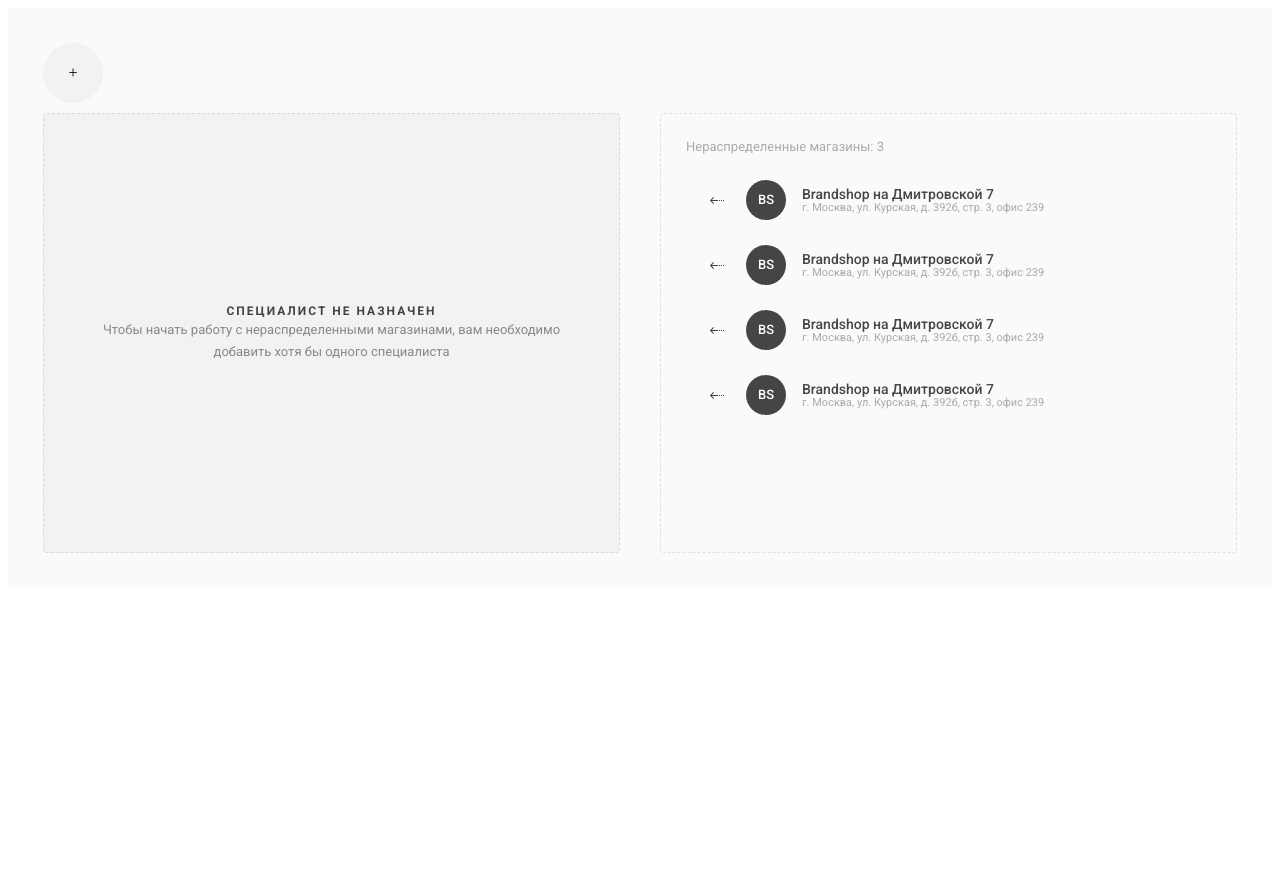
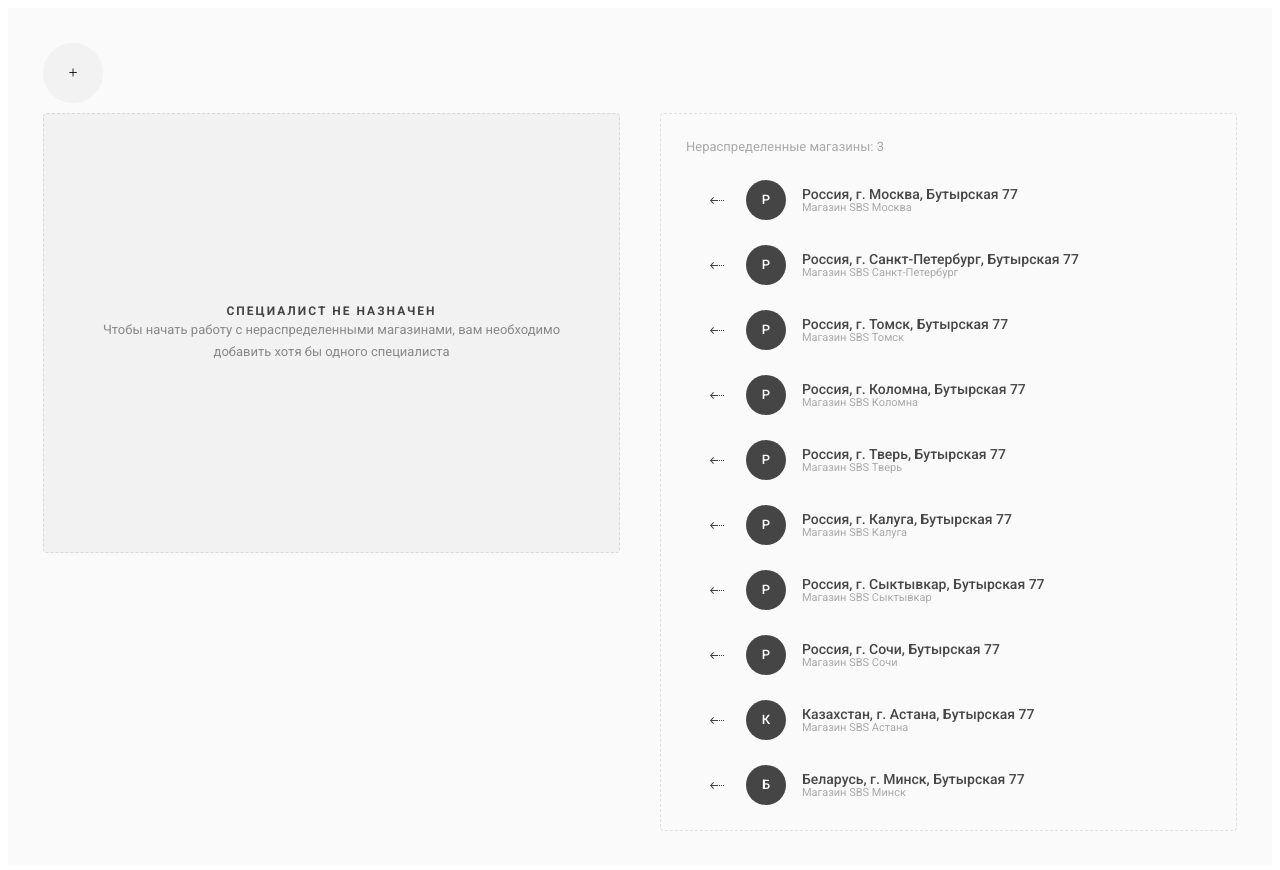
Before and after one commit to BOBRIWE/super-brands-task, an Angular app: page / in a window 1280 px wide. Shown: the top 870 px of the page. Before the commit the page ends 800 px from the top, so only its background shows below. Built offline with nearby package versions, Linux system fonts and the light colour scheme.

Commit message:
Large data binding and logic

```diff
--- a/src/app/employers-list/components/employers-item/employers-item.component.html
+++ b/src/app/employers-list/components/employers-item/employers-item.component.html
@@ -2,8 +2,10 @@
   <h4>Специалист</h4>
   <app-employer-description [employer]="employer" (removeClicked)="binClicked($event)"></app-employer-description>
 </article>
-<article>
+<article class="shops">
   <h4>Магазины</h4>
-  <span>Не назначены</span>
-  <app-shop-item></app-shop-item>
+  <span *ngIf="!employerShops && employerShops.length === 0">Не назначены</span>
+  <section class="shop__list">
+    <app-shop-item [shop]="shop" *ngFor="let shop of employerShops"></app-shop-item>
+  </section>
 </article>
--- a/src/app/employers-list/components/employers-item/employers-item.component.scss
+++ b/src/app/employers-list/components/employers-item/employers-item.component.scss
@@ -12,4 +12,12 @@
   grid-template-rows: auto auto 1fr;
 
   z-index: 10;
+
+  & > .shops {
+    & > .shop__list {
+      display: grid;
+      grid-auto-flow: row;
+      row-gap: 20px;
+    }
+  }
 }
--- a/src/app/employers-list/components/employers-item/employers-item.component.ts
+++ b/src/app/employers-list/components/employers-item/employers-item.component.ts
@@ -1,22 +1,46 @@
-import { Component, EventEmitter, Input, OnInit, Output } from '@angular/core';
+import { Component, EventEmitter, Input, OnChanges, OnInit, Output, SimpleChanges } from '@angular/core';
 import { IEmployer } from '../../../backend/services/employers.service';
+import { IShop, ShopsService } from '../../../backend/services/shops.service';
+import { CreateWorkerShopRequestService, IManyToManyItem } from '../../../backend/services/create-worker-shop-request.service';
 
 @Component({
   selector: 'app-employers-item',
   templateUrl: './employers-item.component.html',
   styleUrls: ['./employers-item.component.scss']
 })
-export class EmployersItemComponent implements OnInit {
+export class EmployersItemComponent implements OnInit, OnChanges {
   @Input() employer: IEmployer;
+  @Input() localManyToMany: IManyToManyItem[];
   @Output() removeClicked = new EventEmitter();
 
-  constructor() { }
+  constructor(private shopsService: ShopsService, private createWorkerShopRequestService: CreateWorkerShopRequestService) { }
+
+  employerShops: IShop[] = [];
 
   binClicked(event) {
     this.removeClicked.emit(event);
   }
 
+  async updateEmployerShops() {
+    const shops = await this.shopsService.getShops();
+    const employerShops = [];
+
+    for (const item of this.localManyToMany) {
+      if (item.employerId === this.employer.id) {
+        employerShops.push(shops.find((shop) => shop.id === item.shopId));
+      }
+    }
+
+    this.employerShops = employerShops;
+  }
+
   ngOnInit(): void {
   }
 
+  ngOnChanges(changes: SimpleChanges): void {
+    if (JSON.stringify(changes.localManyToMany.previousValue) !== JSON.stringify(changes.localManyToMany.currentValue)) {
+      this.updateEmployerShops();
+    }
+  }
+
 }
--- a/src/app/employers-list/components/employers-list/employers-list.component.html
+++ b/src/app/employers-list/components/employers-list/employers-list.component.html
@@ -8,6 +8,11 @@
 </header>
 
 <main>
-  <app-employers-item (removeClicked)="removeEmployer($event)" *ngIf="currentEmployer" [employer]="currentEmployer"></app-employers-item>
+  <app-employers-item
+    (removeClicked)="removeEmployer($event)"
+    *ngIf="currentEmployer"
+    [employer]="currentEmployer"
+    [localManyToMany]="createWorkerShopRequestService.localManyToMany"
+  ></app-employers-item>
   <app-employers-item-empty *ngIf="!currentEmployer"></app-employers-item-empty>
 </main>
--- a/src/app/employers-list/components/employers-list/employers-list.component.ts
+++ b/src/app/employers-list/components/employers-list/employers-list.component.ts
@@ -1,5 +1,6 @@
-import { Component, OnInit } from '@angular/core';
+import { Component, EventEmitter, OnInit, Output } from '@angular/core';
 import { EmployersService, IEmployer } from '../../../backend/services/employers.service';
+import { CreateWorkerShopRequestService } from '../../../backend/services/create-worker-shop-request.service';
 
 @Component({
   selector: 'app-employers-list',
@@ -7,11 +8,24 @@
   styleUrls: ['./employers-list.component.scss']
 })
 export class EmployersListComponent implements OnInit {
+  get currentEmployer(): IEmployer {
+    return this._currentEmployer;
+  }
 
-  constructor(private employersService: EmployersService) { }
+  set currentEmployer(value: IEmployer) {
+    this.employerChanged.emit(value);
+    this._currentEmployer = value;
+  }
+  @Output() employerChanged = new EventEmitter();
 
-  currentEmployer: IEmployer;
+  constructor(private employersService: EmployersService, createWorkerShopRequestService: CreateWorkerShopRequestService) {
+    this.createWorkerShopRequestService = createWorkerShopRequestService;
+  }
+
+  // tslint:disable-next-line:variable-name
+  private _currentEmployer: IEmployer;
   localEmployers: IEmployer[];
+  createWorkerShopRequestService: CreateWorkerShopRequestService;
 
   async addEmployer() {
     await this.employersService.addEmployer();
--- a/src/app/manage-employers-form/components/form-container/form-container.component.html
+++ b/src/app/manage-employers-form/components/form-container/form-container.component.html
@@ -1,7 +1,7 @@
 <section>
-  <app-employers-list></app-employers-list>
+  <app-employers-list (employerChanged)="employerChanged($event)"></app-employers-list>
 </section>
 <section class="right">
   <article class="buttons"></article>
-  <app-shops-list></app-shops-list>
+  <app-shops-list (shopClicked)="shopClicked($event)" [shops]="emptyShops"></app-shops-list>
 </section>
--- a/src/app/manage-employers-form/components/form-container/form-container.component.ts
+++ b/src/app/manage-employers-form/components/form-container/form-container.component.ts
@@ -1,4 +1,7 @@
 import { Component, OnInit } from '@angular/core';
+import { IShop, ShopsService } from '../../../backend/services/shops.service';
+import { CreateWorkerShopRequestService } from '../../../backend/services/create-worker-shop-request.service';
+import { IEmployer } from '../../../backend/services/employers.service';
 
 @Component({
   selector: 'app-form-container',
@@ -6,10 +9,37 @@
   styleUrls: ['./form-container.component.scss'],
 })
 export class FormContainerComponent implements OnInit {
+  currentEmployer: IEmployer;
+  emptyShops: IShop[] = [];
 
-  constructor() { }
+  constructor(private createWorkerShopRequestService: CreateWorkerShopRequestService, private shopsService: ShopsService) { }
 
-  ngOnInit(): void {
+  shopClicked(shop: IShop) {
+    if (this.currentEmployer !== undefined) {
+      this.createWorkerShopRequestService.addShopsToEmployer(this.currentEmployer.id, [shop.id]);
+      this.updateShops();
+    }
+  }
+
+  async updateShops() {
+    const newShops = [];
+    const shops = await this.shopsService.getShops();
+    for (const shop of shops) {
+      const found = this.createWorkerShopRequestService.localManyToMany.find((item) => item.shopId === shop.id);
+      if (!found) {
+        newShops.push(shop);
+      }
+    }
+
+    this.emptyShops = newShops;
+  }
+
+  employerChanged(employer: IEmployer) {
+    this.currentEmployer = employer;
+  }
+
+  async ngOnInit(): Promise<void> {
+    await this.updateShops();
   }
 
 }
--- a/src/app/shops-list/components/shop-item/shop-item.component.html
+++ b/src/app/shops-list/components/shop-item/shop-item.component.html
@@ -1,5 +1,5 @@
-<div class="avatar">BS</div>
+<div class="avatar">{{shop.name.slice(0, 1)}}</div>
 <section class="content">
-  <article class="content__header">Brandshop на Дмитровской 7</article>
-  <article class="content__footer">г. Москва, ул. Курская, д. 392б, стр. 3, офис 239</article>
+  <article class="content__header">{{shop.name}}</article>
+  <article class="content__footer">{{shop.address}}</article>
 </section>
--- a/src/app/shops-list/components/shop-item/shop-item.component.ts
+++ b/src/app/shops-list/components/shop-item/shop-item.component.ts
@@ -1,4 +1,5 @@
-import { Component, OnInit } from '@angular/core';
+import { Component, Input, OnInit } from '@angular/core';
+import { IShop } from '../../../backend/services/shops.service';
 
 @Component({
   selector: 'app-shop-item',
@@ -6,6 +7,7 @@
   styleUrls: ['./shop-item.component.scss']
 })
 export class ShopItemComponent implements OnInit {
+  @Input() shop: IShop;
 
   constructor() { }
 
--- a/src/app/shops-list/components/shops-list/shops-list.component.html
+++ b/src/app/shops-list/components/shops-list/shops-list.component.html
@@ -2,20 +2,8 @@
   <span>Нераспределенные магазины: 3</span>
 </header>
 <main class="main">
-  <article class="main__item">
+  <article class="main__item" *ngFor="let shop of shops" (click)="articleClicked(shop)">
     <img src="assets/arrow-left.svg">
-    <app-shop-item></app-shop-item>
-  </article>
-  <article class="main__item">
-    <img src="assets/arrow-left.svg">
-    <app-shop-item></app-shop-item>
-  </article>
-  <article class="main__item">
-    <img src="assets/arrow-left.svg">
-    <app-shop-item></app-shop-item>
-  </article>
-  <article class="main__item">
-    <img src="assets/arrow-left.svg">
-    <app-shop-item></app-shop-item>
+    <app-shop-item [shop]="shop"></app-shop-item>
   </article>
 </main>
--- a/src/app/shops-list/components/shops-list/shops-list.component.ts
+++ b/src/app/shops-list/components/shops-list/shops-list.component.ts
@@ -1,15 +1,22 @@
-import { Component, OnInit } from '@angular/core';
+import { ChangeDetectionStrategy, Component, EventEmitter, Input, OnChanges, OnInit, Output, SimpleChanges } from '@angular/core';
+import { IShop, ShopsService } from '../../../backend/services/shops.service';
+import { CreateWorkerShopRequestService } from '../../../backend/services/create-worker-shop-request.service';
 
 @Component({
   selector: 'app-shops-list',
   templateUrl: './shops-list.component.html',
-  styleUrls: ['./shops-list.component.scss']
+  styleUrls: ['./shops-list.component.scss'],
 })
 export class ShopsListComponent implements OnInit {
+  @Output() shopClicked = new EventEmitter();
+  @Input() shops: IShop[];
 
   constructor() { }
 
-  ngOnInit(): void {
+  async ngOnInit(): Promise<void> {
   }
 
+  articleClicked(shop: IShop) {
+    this.shopClicked.emit(shop);
+  }
 }
--- a/src/app/shops-list/shops-list.module.ts
+++ b/src/app/shops-list/shops-list.module.ts
@@ -2,6 +2,7 @@
 import { CommonModule } from '@angular/common';
 import { ShopItemComponent } from './components/shop-item/shop-item.component';
 import { ShopsListComponent } from './components/shops-list/shops-list.component';
+import { BackendModule } from '../backend/backend.module';
 
 
 
@@ -12,7 +13,8 @@
     ShopsListComponent
   ],
   imports: [
-    CommonModule
+    CommonModule,
+    BackendModule
   ]
 })
 export class ShopsListModule { }
```
